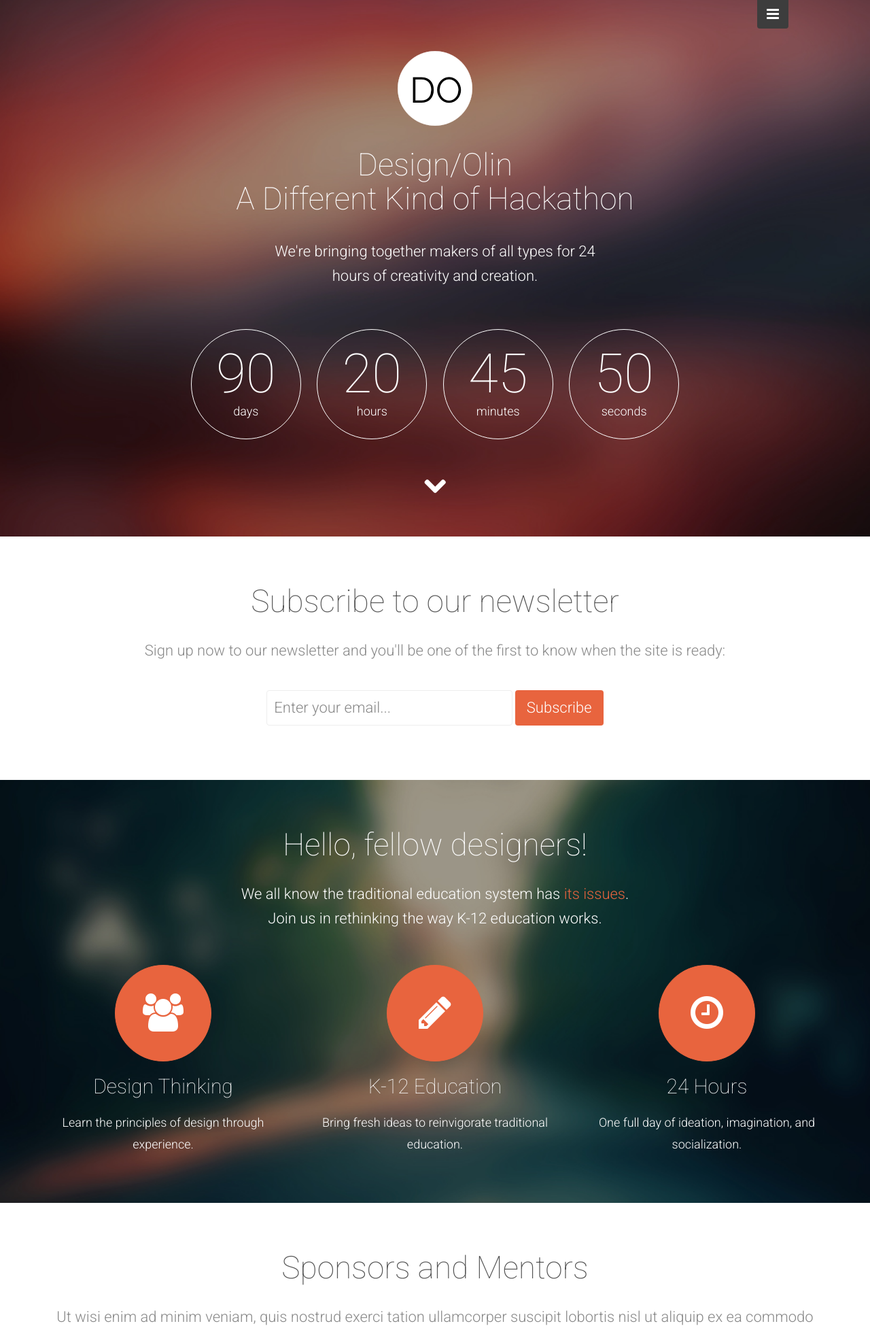
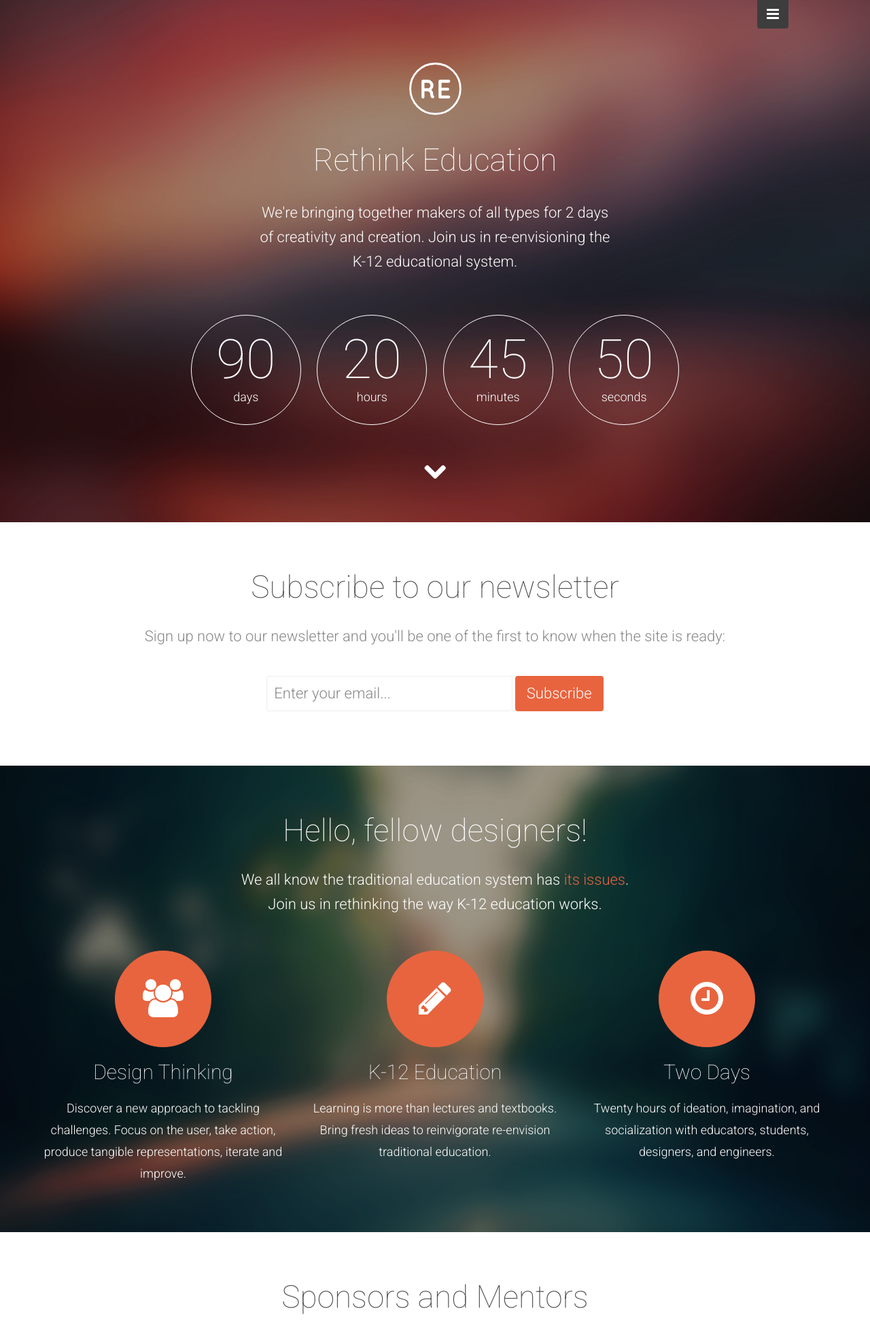
Before and after one commit to madisonmay/design-weekend, a PHP site: page /index.html in a window 1280 px wide. Shown: the top 1953 px of the page at 68% size. Run offline with PHP 8.4, Linux system fonts and the light colour scheme; some libraries are stand-ins or nearby versions.

Commit message:
Updates to text and logo

```diff
--- a/assets/css/style.css
+++ b/assets/css/style.css
@@ -94,12 +94,12 @@ nav a:focus { color: #fff; }
 	display: inline-block;
 	width: 113px;
 	height: 110px;
-	background: url(../img/logo.png) center center no-repeat;
+	background: url(../img/rethink.svg) center center no-repeat;
 	text-indent: -99999px;
 }
 
 .coming-soon .logo a:before {
-	content: url(../img/logo-hover.png);
+	content: url(../img/rethink.svg);
 	width: 0;
 	height: 0;
 	visibility: hidden;
--- a/index.html
+++ b/index.html
@@ -4,7 +4,7 @@
     <head>
 
         <meta charset="utf-8">
-        <title>Design:Olin</title>
+        <title>Rethink Education</title>
         <meta name="viewport" content="width=device-width, initial-scale=1.0">
         <meta name="description" content="">
         <meta name="author" content="">
@@ -71,13 +71,11 @@
                     <div class="row">
                         <div class="span12">
                         	<div class="logo">
-                        		<h1><a href="">Design:Olin</a></h1>
+                        		<h1><a href="">Rethink Education</a></h1>
                         	</div>
-                            <h2>Design/Olin</h2>
-                            <h2>A Different Kind of Hackathon</h2>
+                            <h2>Rethink Education</h2>
                             <p>
-                            	We're bringing together makers of all types for 24 hours of
-                                creativity and creation.
+                            	We're bringing together makers of all types for 2 days of creativity and creation.  Join us in re-envisioning the K-12 educational system.
                             </p>
                             <div class="timer">
                                 <div class="days-wrapper">
@@ -136,7 +134,7 @@
 	                	</div>
 	                    <h4>Design Thinking</h4>
 	                   <p>
-	                       Learn the principles of design through experience.
+	                       Discover a new approach to tackling challenges.  Focus on the user, take action, produce tangible representations, iterate and improve.
 	                    </p>
 	                </div>
 	                <div class="span4 about-box-1">
@@ -145,16 +143,16 @@
 	                	</div>
 	                    <h4>K-12 Education</h4>
 	                    <p>
-	                       Bring fresh ideas to reinvigorate traditional education.
+	                       Learning is more than lectures and textbooks.  Bring fresh ideas to reinvigorate re-envision traditional education.
 	                    </p>
 	                </div>
 	                <div class="span4 about-box-1">
 	                	<div class="about-box-1-icon">
 	                		<i class="fa fa-clock-o"></i>
 	                	</div>
-	                    <h4>24 Hours</h4>
+	                    <h4>Two Days</h4>
 	                    <p>
-	                    	One full day of ideation, imagination, and socialization.
+	                    	Twenty hours of ideation, imagination, and socialization with educators, students, designers, and engineers.
 	                    </p>
 	                </div>
 	            </div>
@@ -221,7 +219,7 @@
         </div>
 
         <!-- Who's behind this -->
-        <!--
+
         <div class="whos-behind-container">
 	        <div class="container">
 	            <div class="row">
@@ -288,16 +286,16 @@
 	            </div>
 	        </div>
         </div>
-        -->
+
 
 
         <!-- How to contact us -->
-        <div class='whos-behind-container'>
+        <div>
             <div class="container">
                 <div class="row">
                     <div class="span12 contact">
-                        <h3 class="white">How to contact us</h3>
-                        <p class="white">
+                        <h3>How to contact us</h3>
+                        <p>
                         	Lorem ipsum dolor sit amet, consectetur adipisicing elit, sed do eiusmod tempor incididunt ut
     	                    labore et dolore magna aliqua. Ut enim ad minim veniam, quis nostrud exercitation.
                         </p>
@@ -305,7 +303,7 @@
                 </div>
                 <div class="row">
                     <div class="span7 contact-form">
-                        <h4 class="white">Send us a message</h4>
+                        <h4>Send us a message</h4>
                         <form method="post" action="assets/contact.php">
                             <input type="text" name="email" placeholder="Email..." class="contact-email">
                             <input type="text" name="subject" placeholder="Subject..." class="contact-subject">
@@ -314,11 +312,11 @@
                         </form>
                     </div>
                     <div class="span5 contact-address">
-                        <h4 class="white">Come visit us</h4>
+                        <h4>Come visit us</h4>
                         <div class="map"></div>
-                        <h4 class="white">Address</h4>
-                        <p class="white"><i class="fa fa-map-marker"></i>1000 Olin Way, Needham, MA 02492</p>
-                        <p class="white"><i class="fa fa-phone"></i>Phone: 1 (540) 209 5219</p>
+                        <h4>Address</h4>
+                        <p><i class="fa fa-map-marker"></i>1000 Olin Way, Needham, MA 02492</p>
+                        <p><i class="fa fa-phone"></i>Phone: 1 (540) 209 5219</p>
                     </div>
                 </div>
             </div>
```
Also changed, not shown: assets/img/rethink.svg (added).
